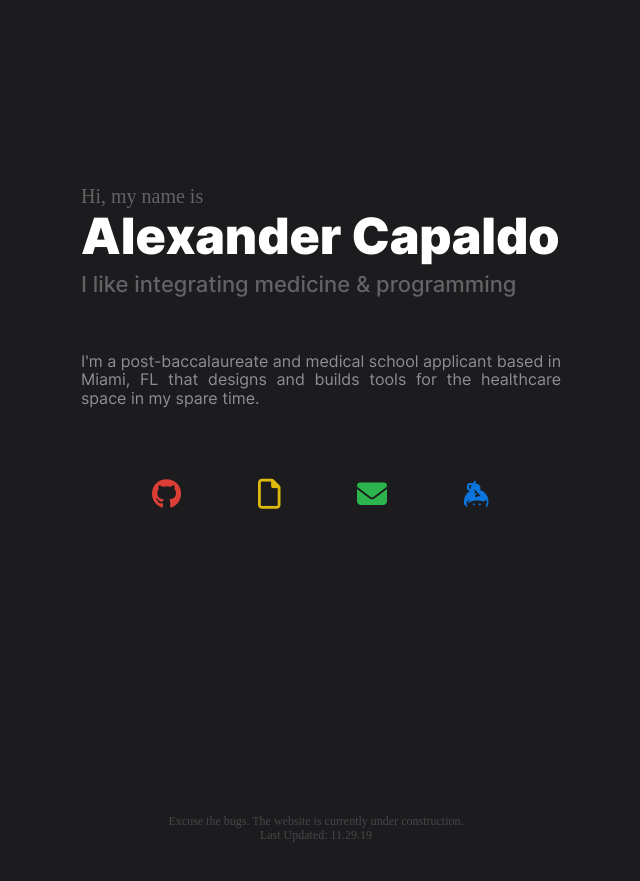
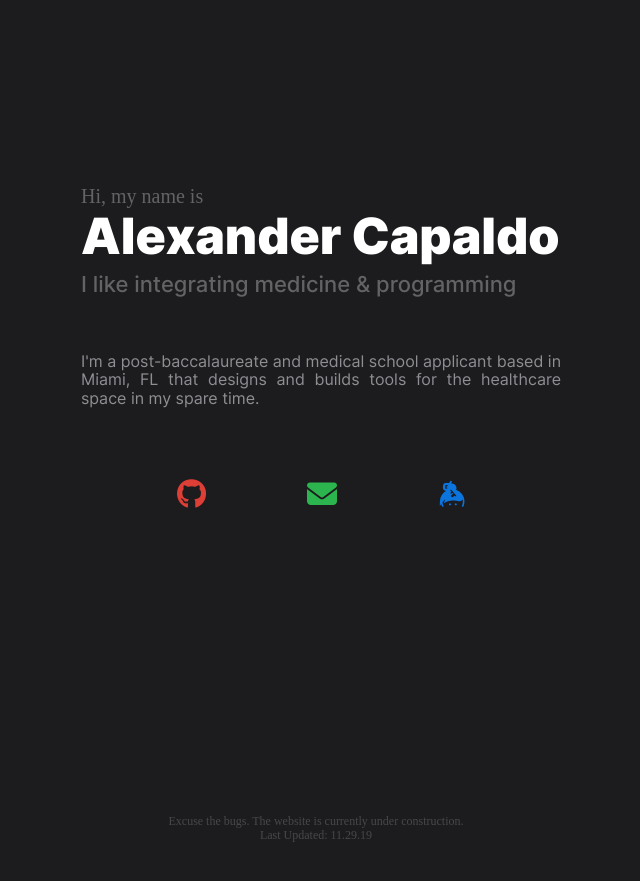
Before and after one commit to capaldo/capaldo.github.io, a Jekyll site: the page built from index.md, in a window 1280 px wide. Shown: the top 881 px of the page, without its empty margins (319-959 px from the left). Built offline with Jekyll 4.4.1, drawn with Linux system fonts in a browser that asks for light colours; nearby versions of some CDN libraries; some web fonts are replaced.

Commit message:
remove dead resume link

```diff
--- a/_layouts/home.html
+++ b/_layouts/home.html
@@ -33,7 +33,6 @@
 
 	    <div class="icons">
 		<a href="https://github.com/capaldo" class="hvr-float" target="_blank"><div class="github animated fadeInUp"><i class="fab fa-github"></i></div></a>
-		<a href="" class="hvr-float" target="_blank"><div class="resume animated fadeInUp hvr-float"><i class="far fa-file"></i></div></a>
 		<a href="mailto:alex@capaldo.io" class="hvr-float"><div class="email animated fadeInUp"><i class="fas fa-envelope"></i></div></a>
 		<a href="https://keybase.io/capaldo" class="hvr-float" target="_blank"><div class="keybase animated fadeInUp"><i class="fab fa-keybase"></i></div></a>
 	    </div>
```
